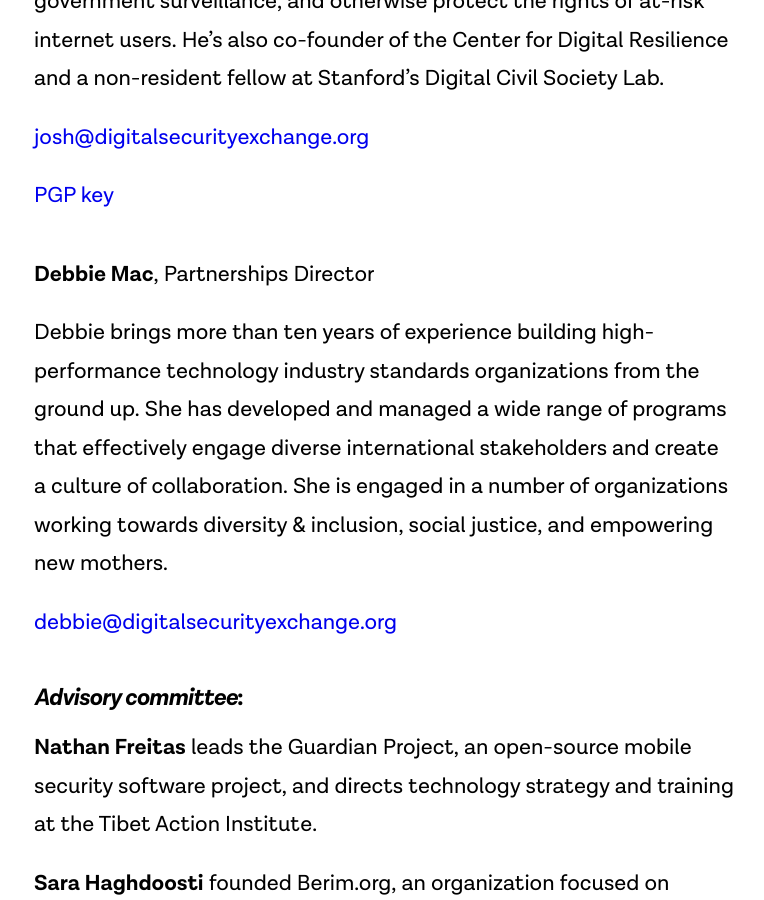
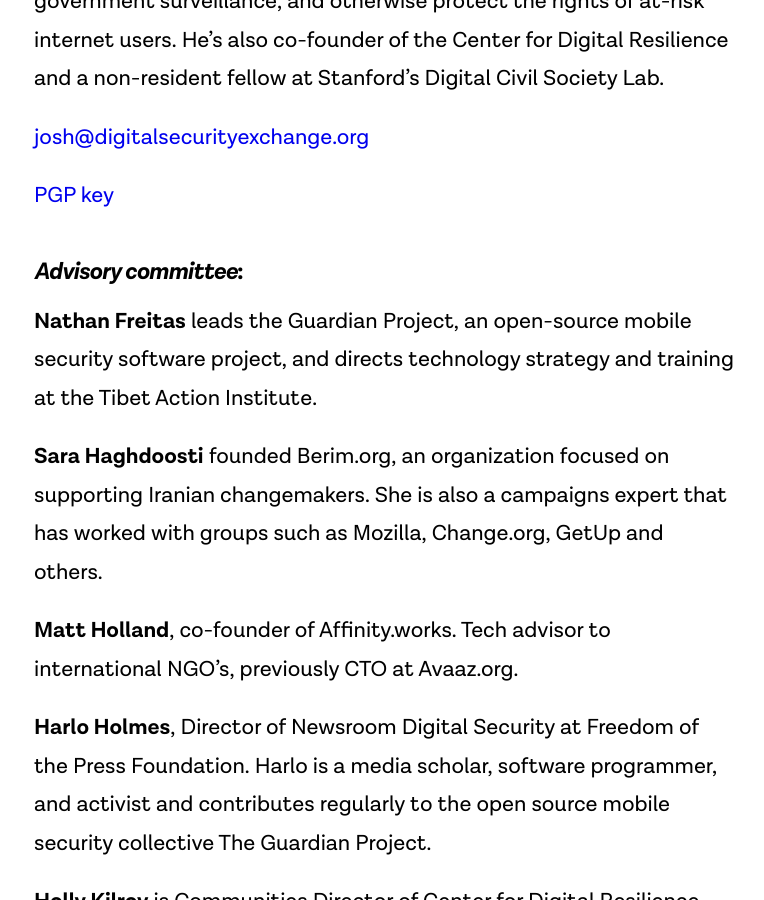
Before and after one commit to tiffrobo/exchange-new, a Jekyll site: the page built from about.md, in a window 1280 px wide and 900 px high, scrolled down 7348 px. Shown: the whole window, without its empty margins (256-1020 px from the left). Built offline with Jekyll 4.4.1, drawn with Linux system fonts in a browser that asks for light colours.

Commit message:
update About page

```diff
--- a/about.md
+++ b/about.md
@@ -97,14 +97,6 @@
 
 <p></p>
 
-**Debbie Mac**, Partnerships Director
-
-Debbie brings more than ten years of experience building high-performance technology industry standards organizations from the ground up. She has developed and managed a wide range of programs that effectively engage diverse international stakeholders and create a culture of collaboration. She is engaged in a number of organizations working towards diversity & inclusion, social justice, and empowering new mothers.
-
-[debbie@digitalsecurityexchange.org](mailto:debbie@digitalsecurityexchange.org)
-
-<p></p>
-
 ## *Advisory committee*:
 
 **Nathan Freitas** leads the Guardian Project, an open-source mobile security software project, and directs technology strategy and training at the Tibet Action Institute.
```
